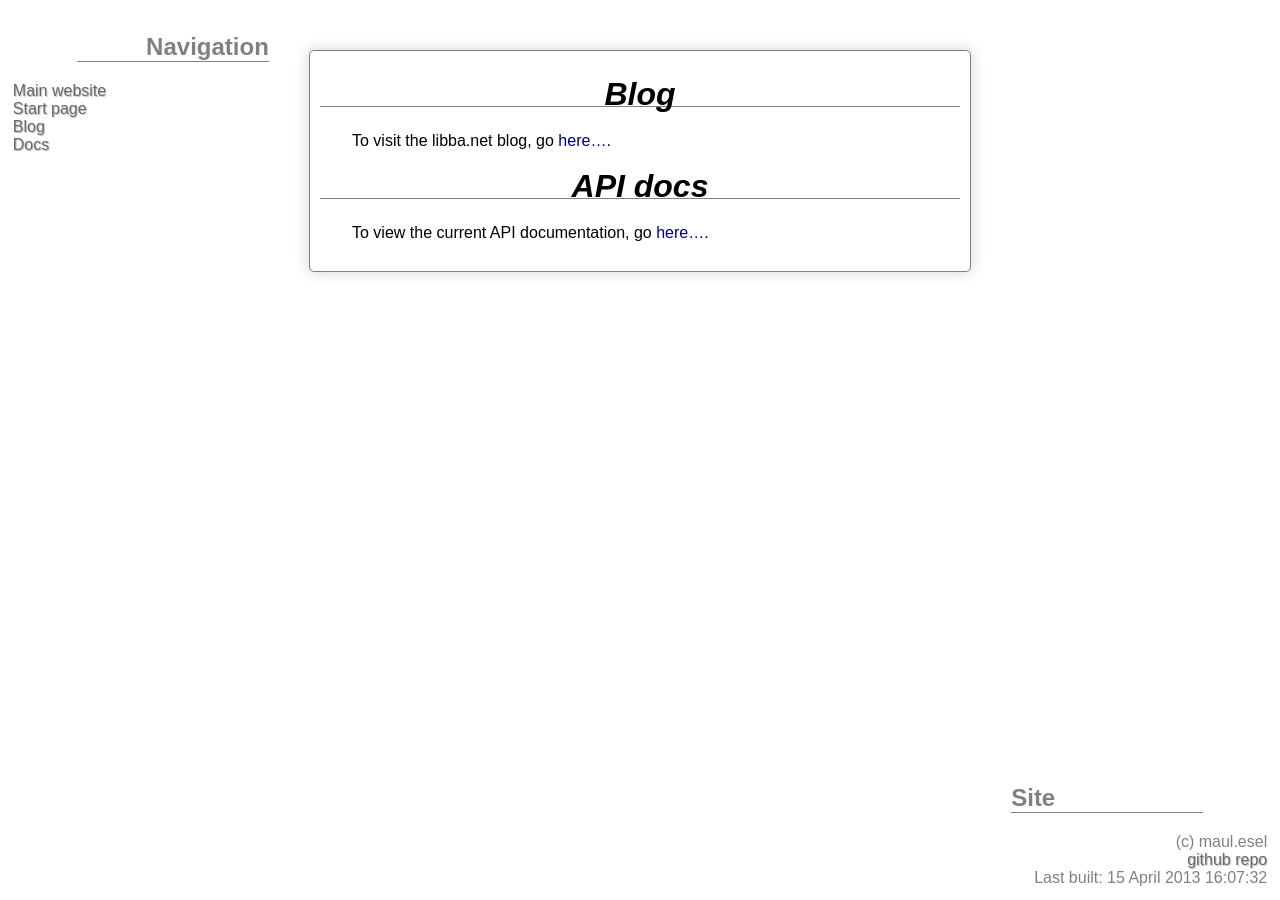
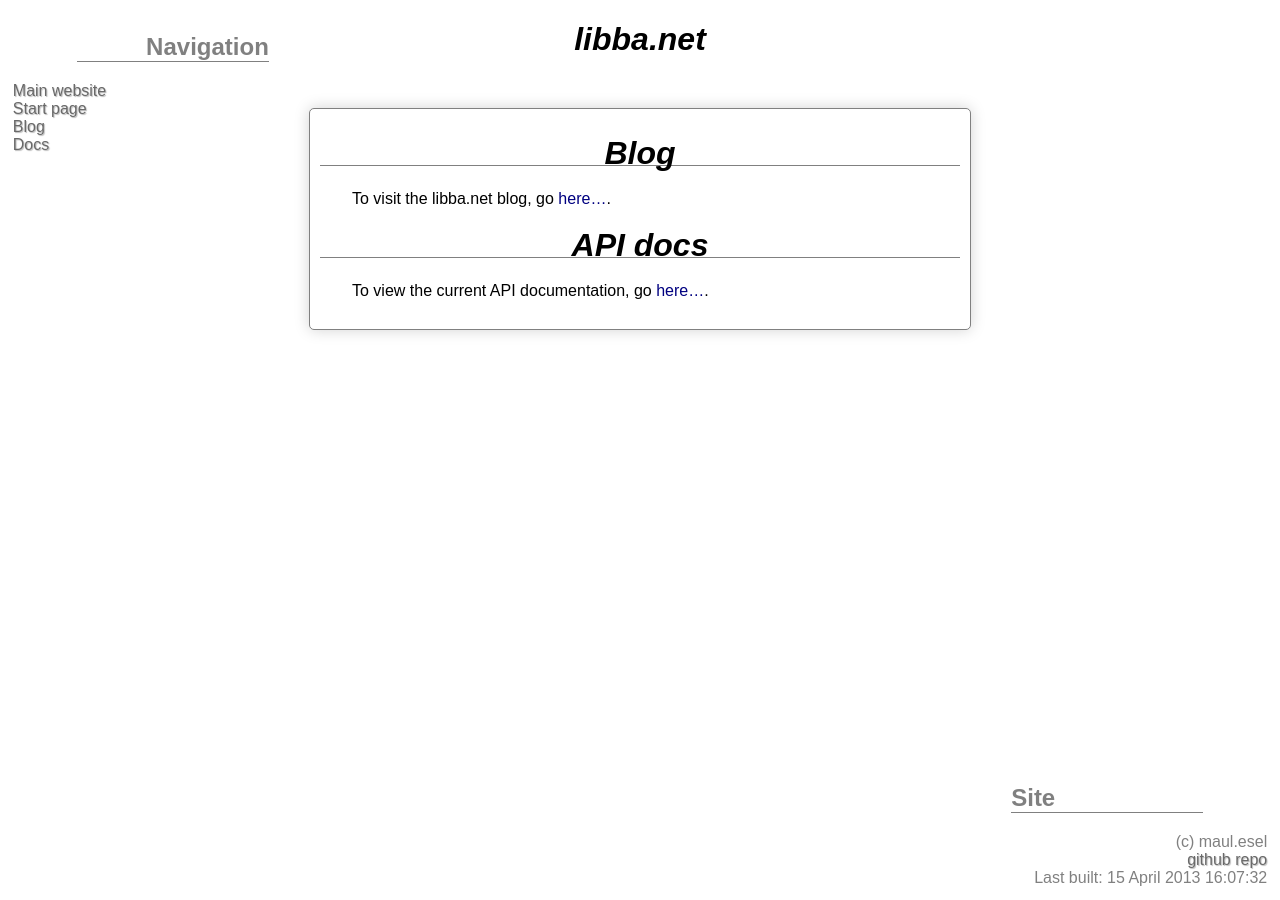
Before and after one commit to Library-Distribution/about.libba.net, a Jekyll site: the page built from index.markdown, in a window 1280 px wide. Built offline with Jekyll 4.4.1, drawn with Linux system fonts in a browser that asks for light colours; Markdown is read by kramdown in place of the engine named in the settings.

Commit message:
layouts: move page title outside #page-content

```diff
--- a/_layouts/default.html
+++ b/_layouts/default.html
@@ -8,6 +8,7 @@
 		{% endfor %}
 	</head>
 	<body>
+		<h1>{{ page.title }}</h1>
 		<div id="page-content">{{ content }}</div>
 		<div id="navigation" class="corner top left">
 			<h2>Navigation</h2>
--- a/_layouts/post.html
+++ b/_layouts/post.html
@@ -1,6 +1,4 @@
 ---
 layout: default
 ---
-
-<h1>{{page.title}}</h1>
 {{ content }}
--- a/style/default.css
+++ b/style/default.css
@@ -83,7 +83,7 @@ h3 {
 	margin-left: 2.5%;
 }
 
-h1, h2, h3 {
+#page-content h1, h2, h3 {
 	border-bottom: solid gray 1px;
 }
 
```
